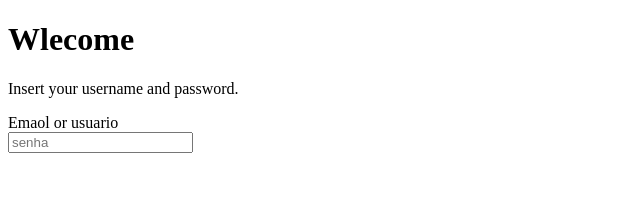
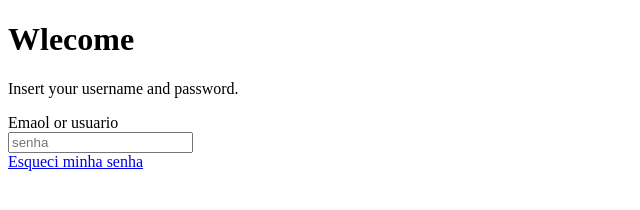
Before and after one commit to Manoel653/tela-login-test, a plain HTML site: page index.html in a window 1280 px wide. Shown: the whole page, without its empty margins (0-640 px from the left). Drawn offline with Linux system fonts and the light colour scheme.

Commit message:
added forgot password div

```diff
--- a/index.html
+++ b/index.html
@@ -19,6 +19,9 @@
                 <label for="email">Emaol or usuario</label>
                 <div class="input-group">
                     <input type="password" id="password" name="password" placeholder="senha" required>
+                   <div class="forgot-password">
+                    <a href="/recuperar senha">Esqueci minha senha</a>
+                   </div>
                 </div>
             </div>
         </form>
```
